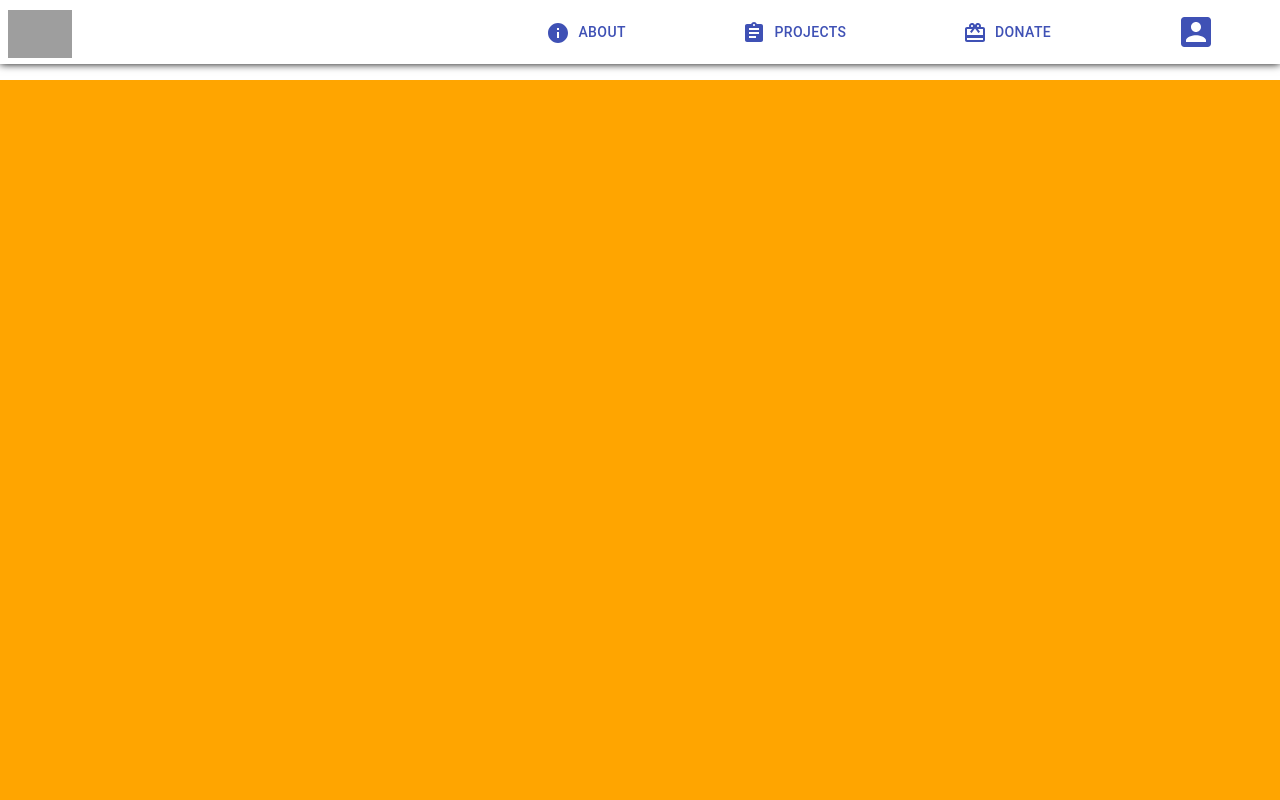
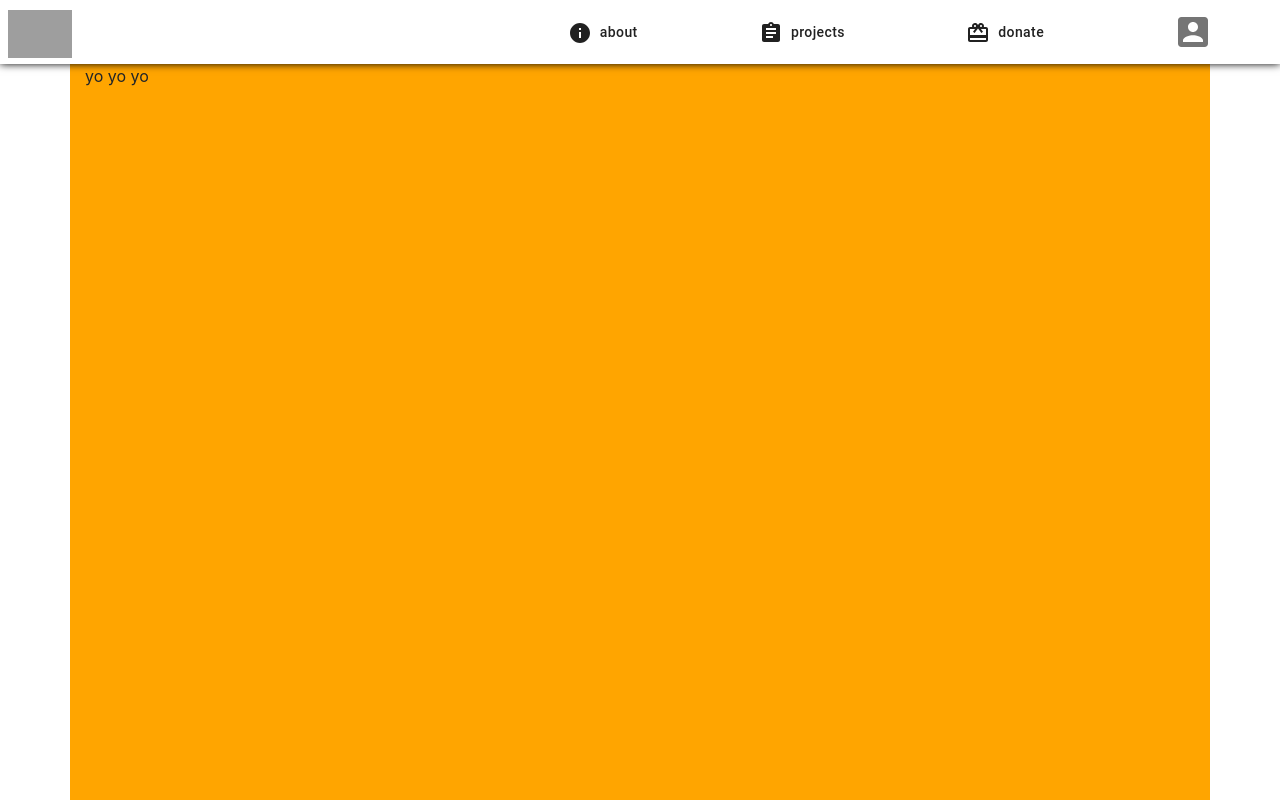
Before and after one commit to morrisonzach/gokairos, a React (Create React App) app in the folder frontend/: page / in a window 1280 px wide. Shown: the top 800 px of the page. Built offline with nearby package versions, Linux system fonts and the light colour scheme; grey boxes are pictures that could not be loaded.

Commit message:
switching workspaces

```diff
--- a/frontend/src/components/Nav.css
+++ b/frontend/src/components/Nav.css
@@ -16,7 +16,6 @@
     max-height: 3rem;
 }
 .nav {
-    margin-top: 10px;
     grid-area: nav;
     display: grid;
     grid-template-columns: repeat(4, auto);
@@ -27,6 +26,9 @@
     font-size: 1.5rem;
     text-decoration: none;
     color: black;
+}
+.nav > a > *{
+    text-transform: none;
 }
 .header {
     background-color: white;
--- a/frontend/src/components/Nav.js
+++ b/frontend/src/components/Nav.js
@@ -8,7 +8,7 @@ function Nav(props) {
     const ref = React.useRef(null);
     const handleScroll = () => {
         if (ref.current) {
-            setSticky(ref.current.getBoundingClientRect().top <= 1);
+            setSticky(!(ref.current.getBoundingClientRect().top > 0));
         }
     };
 
--- a/frontend/src/components/Navbar.js
+++ b/frontend/src/components/Navbar.js
@@ -40,22 +40,22 @@ function Navbar(props) {
             {(!isSmallScreen || isNavVisible) && (
                 <nav className="nav my-auto">
                     <a href="/about">
-                        <Button color="primary" startIcon={<Info className="nav-icon" style={{ fontSize: "1.5rem" }} />} >
+                        <Button startIcon={<Info className="nav-icon" style={{ fontSize: "1.5rem" }} />} >
                             about
                         </Button>
                     </a>
                     <a href="/projects">
-                        <Button color="primary" startIcon={<Assignment className="nav-icon" style={{ fontSize: "1.5rem" }} />} >
+                        <Button startIcon={<Assignment className="nav-icon" style={{ fontSize: "1.5rem" }} />} >
                             projects
                         </Button>
                     </a>
                     <a href="/donate">
-                        <Button color="primary" startIcon={<Redeem className="nav-icon" style={{ fontSize: "1.5rem" }} />} >
+                        <Button startIcon={<Redeem className="nav-icon" style={{ fontSize: "1.5rem" }} />} >
                             donate
                         </Button>
                     </a>
                     <a href="/account">
-                        <IconButton variant="contained" color="primary" aria-label="account">
+                        <IconButton variant="contained" aria-label="account">
                             <AccountBox className="nav-icon" style={{ fontSize: "2.5rem" }} />
                         </IconButton>
                     </a>
--- a/frontend/src/pages/Home.js
+++ b/frontend/src/pages/Home.js
@@ -1,9 +1,7 @@
 function Home() {
     return (
-        <div style={{ height: "200vh", backgroundColor: "orange" }}>
-            <p>
-
-            </p>
+        <div className="container" style={{ height: "200vh", backgroundColor: "orange" }}>
+            yo yo yo
         </div>
     );
 }
```
